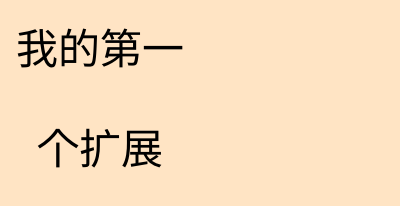
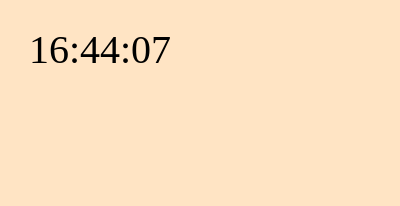
Before and after one commit to jackchoumine/chrome-extension-practice, a browser extension: page popup.html in a window 400 px wide. Drawn offline with Linux system fonts and the light colour scheme.

Commit message:
增加js

```diff
--- a/js/index.js
+++ b/js/index.js
@@ -2,8 +2,18 @@
  * @Description:
  * @Date: 2020-08-17 22:54:22 +0800
  * @Author: JackChouMine
- * @LastEditTime: 2020-08-17 23:39:50 +0800
+ * @LastEditTime: 2020-08-18 00:39:33 +0800
  * @LastEditors: JackChouMine
  */
-console.log('我的第一个扩展')
-// alert('hello extension')
+function my_clock (el) {
+  const today = new Date()
+  const h = today.getHours()
+  let m = today.getMinutes()
+  let s = today.getSeconds()
+  m = m < 10 ? `0${m}` : m
+  s = s < 10 ? `0${s}` : s
+  el.innerHTML = `${h}:${m}:${s}`
+  setTimeout(() => { my_clock(el) }, 1000, el)
+}
+const clockDiv = document.getElementById('clock-div')
+my_clock(clockDiv)
--- a/package.json
+++ b/package.json
@@ -4,7 +4,7 @@
   "description": "Chrome 扩展学习记录",
   "main": "index.js",
   "scripts": {
-    "test": "echo \"Error: no test specified\" && exit 1"
+    "lint":"eslint *.html js"
   },
   "keywords": [],
   "author": "",
--- a/popup.html
+++ b/popup.html
@@ -2,7 +2,7 @@
  * @Description: 鼠标点击扩展图标，显示的页面
  * @Date: 2020-08-17 22:51:44 +0800
  * @Author: JackChouMine
- * @LastEditTime: 2020-08-17 23:35:56 +0800
+ * @LastEditTime: 2020-08-18 00:41:56 +0800
  * @LastEditors: JackChouMine
 -->
 <!DOCTYPE html>
@@ -22,14 +22,14 @@
       box-sizing: border-box;
     }
 
-    body{
-      width:200px;
+    body {
+      width: 200px;
       height: 100px;
       background-color: bisque;
     }
-    div{
+    div {
       line-height: 100px;
-      font-size: 42px;
+      font-size: 40px;
       text-align: center;
     }
   </style>
```
